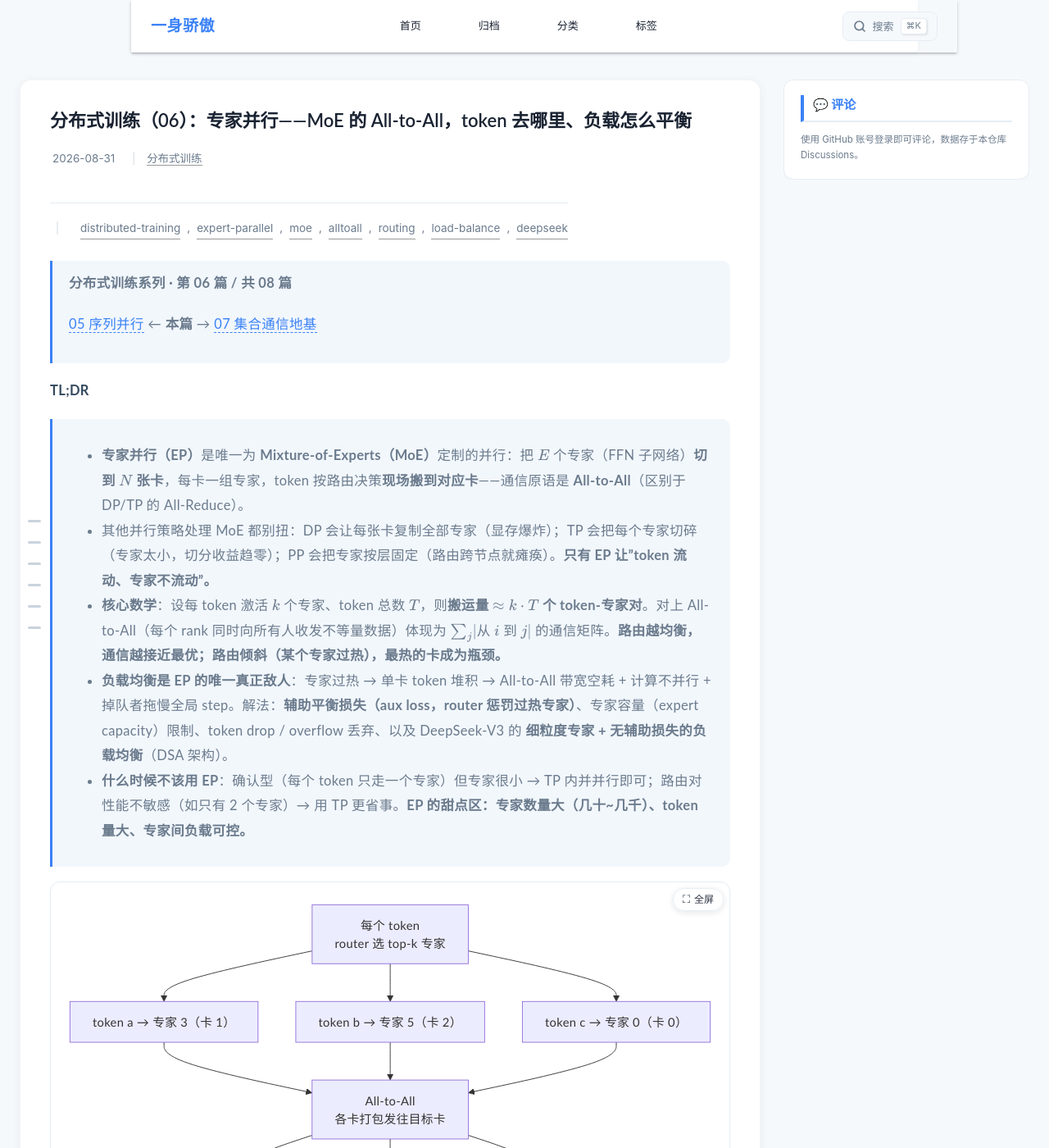
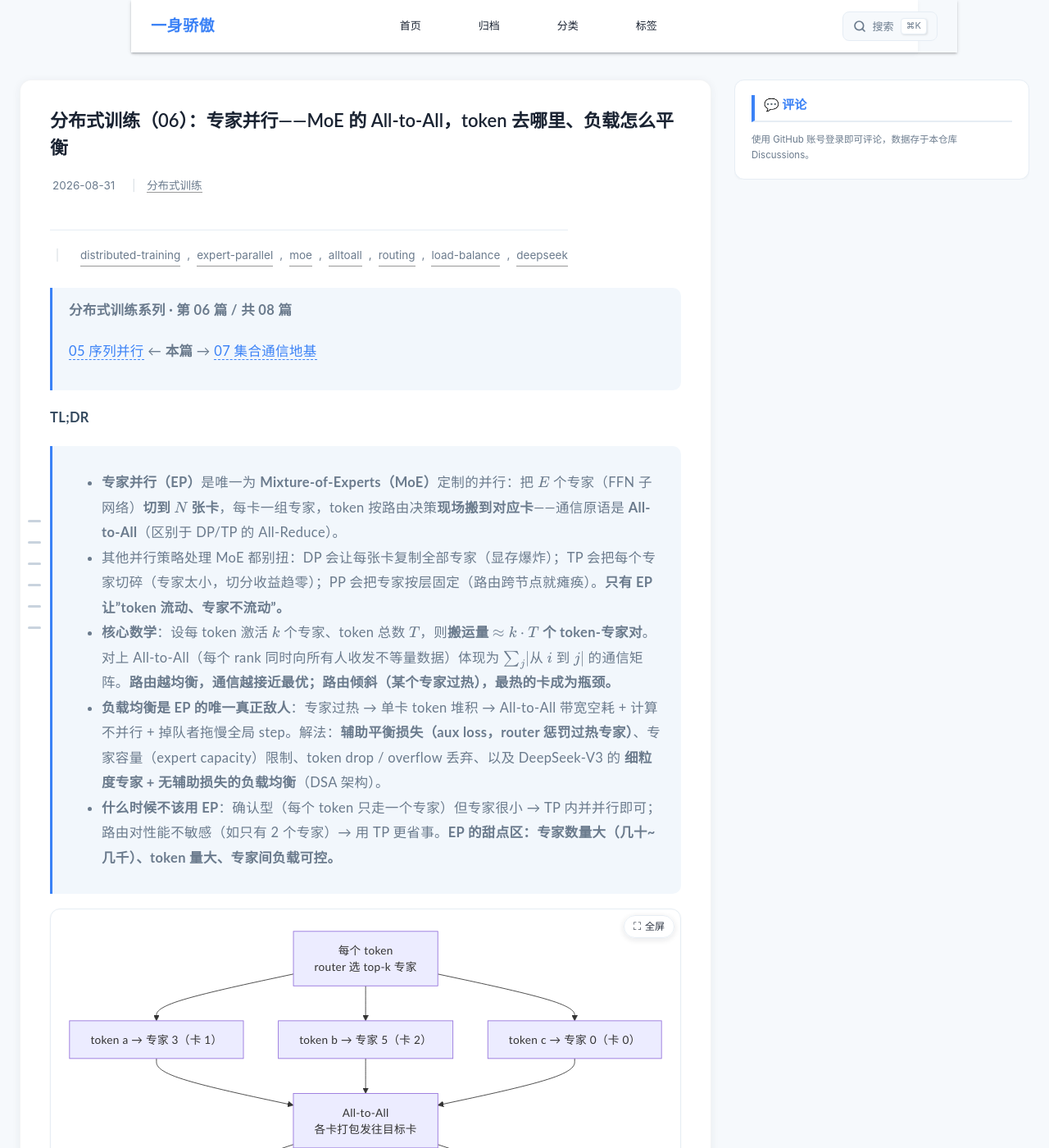
Before and after one commit to lrypcy/lrypcy.github.io, a Jekyll site: the page built from _posts/2026-08-31-dist-train-06-expert-parallel.md, in a window 1280 px wide and 1400 px high. Shown: the whole window at 82% size. Built offline with Jekyll 4.4.1, drawn with Linux system fonts in a browser that asks for light colours; comment, search, counter and statistics services are not loaded.

Commit message:
fix: layout-post 列宽被 .layout-grid 同权重规则覆盖，提升选择器优先级

```diff
--- a/assets/css/custom.css
+++ b/assets/css/custom.css
@@ -81,7 +81,7 @@ a { color: var(--primary); }
 .content-wrap { background: transparent; }
 
 /* ========== 文章页：右侧栏 = 评论区 ========== */
-.layout-post { max-width: 1320px; grid-template-columns: minmax(0, 1fr) 360px; }
+.layout-grid.layout-post { max-width: 1320px; grid-template-columns: minmax(0, 1fr) 360px; }
 .sidebar-comments { padding-bottom: 14px; }
 .sidebar-comments .giscus,
 .sidebar-comments iframe.giscus-frame { width: 100%; }
@@ -92,10 +92,10 @@ a { color: var(--primary); }
   margin: 10px 0 0;
 }
 @media (max-width: 1120px) {
-  .layout-post { grid-template-columns: minmax(0, 1fr) 330px; }
+  .layout-grid.layout-post { grid-template-columns: minmax(0, 1fr) 330px; }
 }
 @media (max-width: 768px) {
-  .layout-post { grid-template-columns: 1fr; }
+  .layout-grid.layout-post { grid-template-columns: 1fr; }
 }
 
 /* ========== 双栏布局：左侧文章流 + 右侧 sidebar ========== */
```
